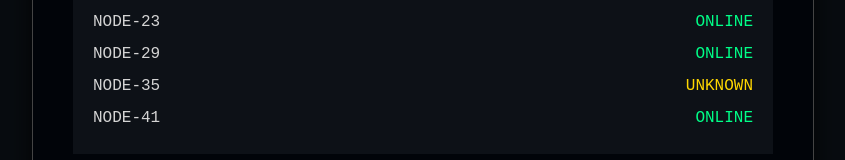
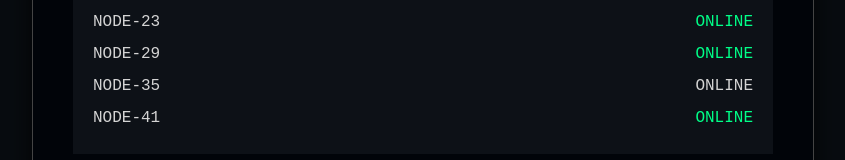
Before and after one commit to thewhyofmre/operation-red, a plain HTML site: page index.html in a window 1280 px wide. Shown: the part 326-486 px from the top of the page, without its empty margins (217-1062 px from the left). Drawn offline with Linux system fonts and the light colour scheme.

Commit message:
Update index.html

```diff
--- a/index.html
+++ b/index.html
@@ -157,7 +157,7 @@
 
         <div class="node">
             <span>NODE-35</span>
-            <span class="yellow">UNKNOWN</span>
+            <span class="gree">ONLINE</span>
         </div>
 
         <div class="node">
```
